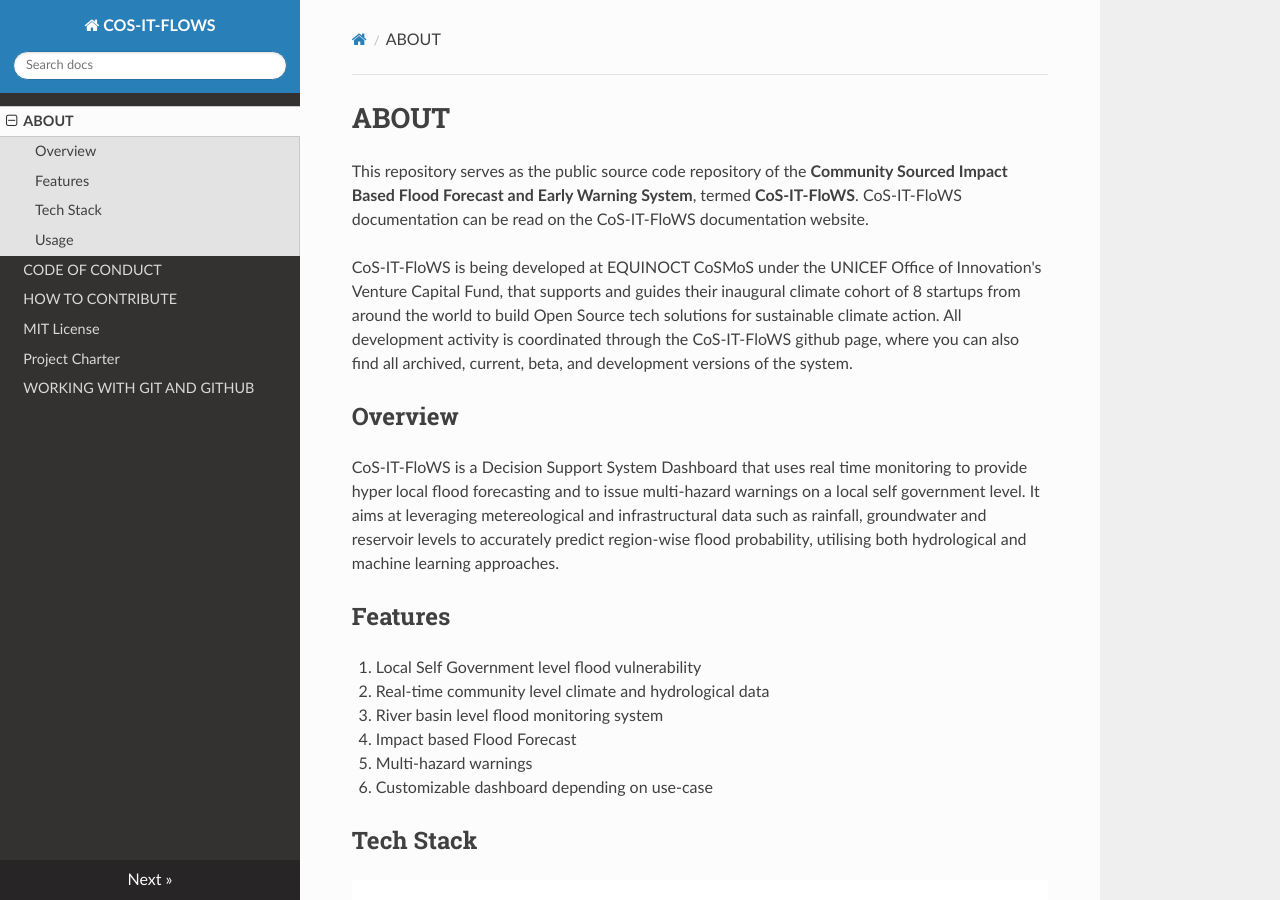
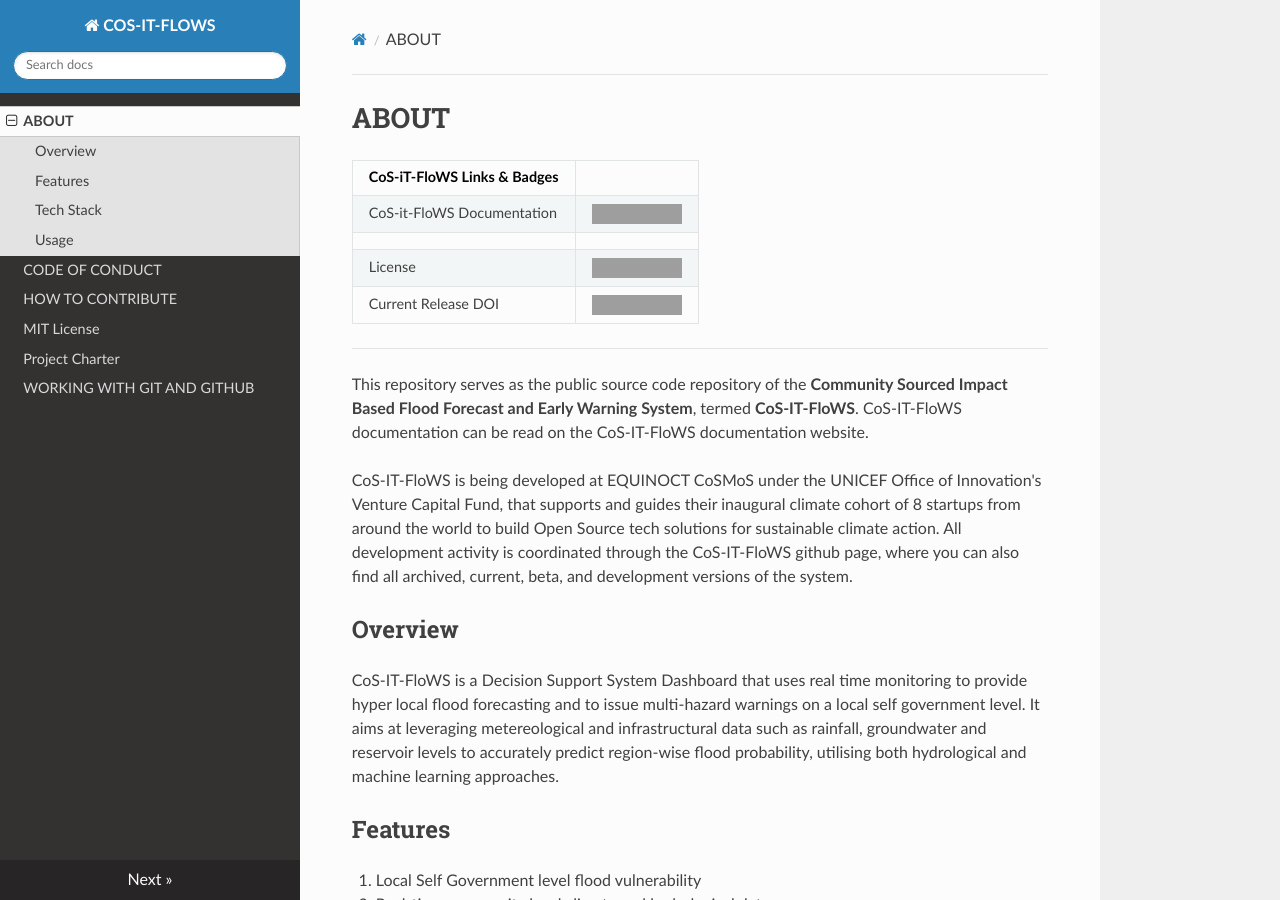
Before and after one commit to COS-IT-FLOWS/COS-IT-FLOWS-Documentation, an MkDocs documentation site: the page built from docs/index.md, in a window 1280 px wide and 900 px high. Built offline with MkDocs 1.6.1, drawn with Linux system fonts in a browser that asks for light colours; nearby versions of some CDN libraries; some of the changed lines change nothing that is shown; grey boxes are pictures that could not be loaded.

Commit message:
Update index.md

```diff
--- a/docs/index.md
+++ b/docs/index.md
@@ -1,12 +1,13 @@
 # ABOUT
 
-<!-- | CoS-iT-FloWS Links & Badges              |                                                                             |
+| CoS-iT-FloWS Links & Badges              |                                                                             |
 |------------------------|----------------------------------------------------------------------------------------------------------------------------------------------------------------------------------------------------------|
-| CoS-it-FloWS Documentation      | [![Documentation Status](https://readthedocs.org/projects/vic/badge/?version=latest)](http://vic.readthedocs.org/en/latest/)                                                                             |
+| CoS-it-FloWS Documentation      | [![Documentation Status](https://readthedocs.org/projects/cos-it-flows-documentation/badge/?version=latest)](https://cos-it-flows-documentation.readthedocs.io/en/latest/?badge=latest)
+                                                                             |
 | License                | [![GitHub license](https://img.shields.io/badge/license-MIT-blue.svg)](https://raw.githubusercontent.com/UW-Hydro/VIC/master/LICENSE.txt)                                                              |
 | Current Release DOI    | [![DOI](https://zenodo.org/badge/7766/UW-Hydro/VIC.svg)](https://zenodo.org/badge/latestdoi/7766/UW-Hydro/VIC) |
 
----------- -->
+----------
 
 This repository serves as the public source code repository of the **Community Sourced Impact Based Flood Forecast and Early Warning System**, termed **CoS-IT-FloWS**. CoS-IT-FloWS documentation can be read on the CoS-IT-FloWS  documentation website.
 
```
